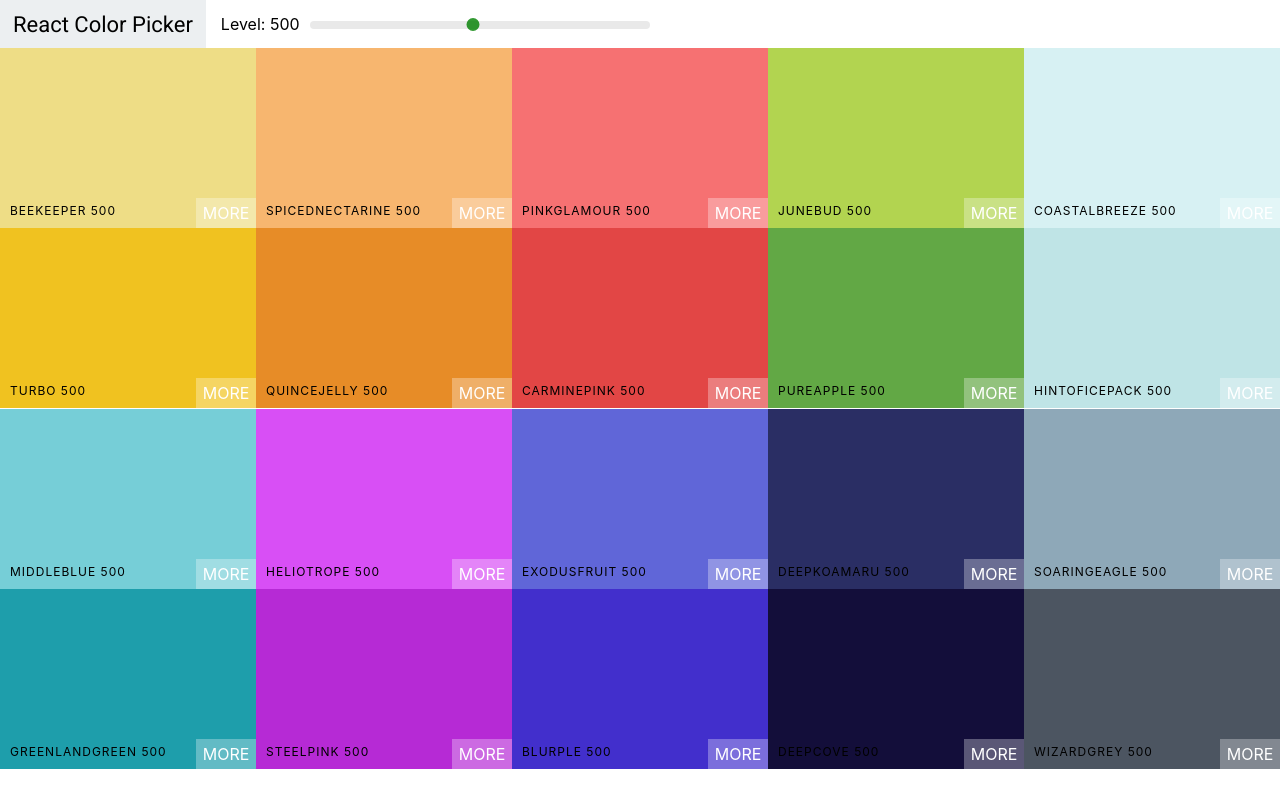
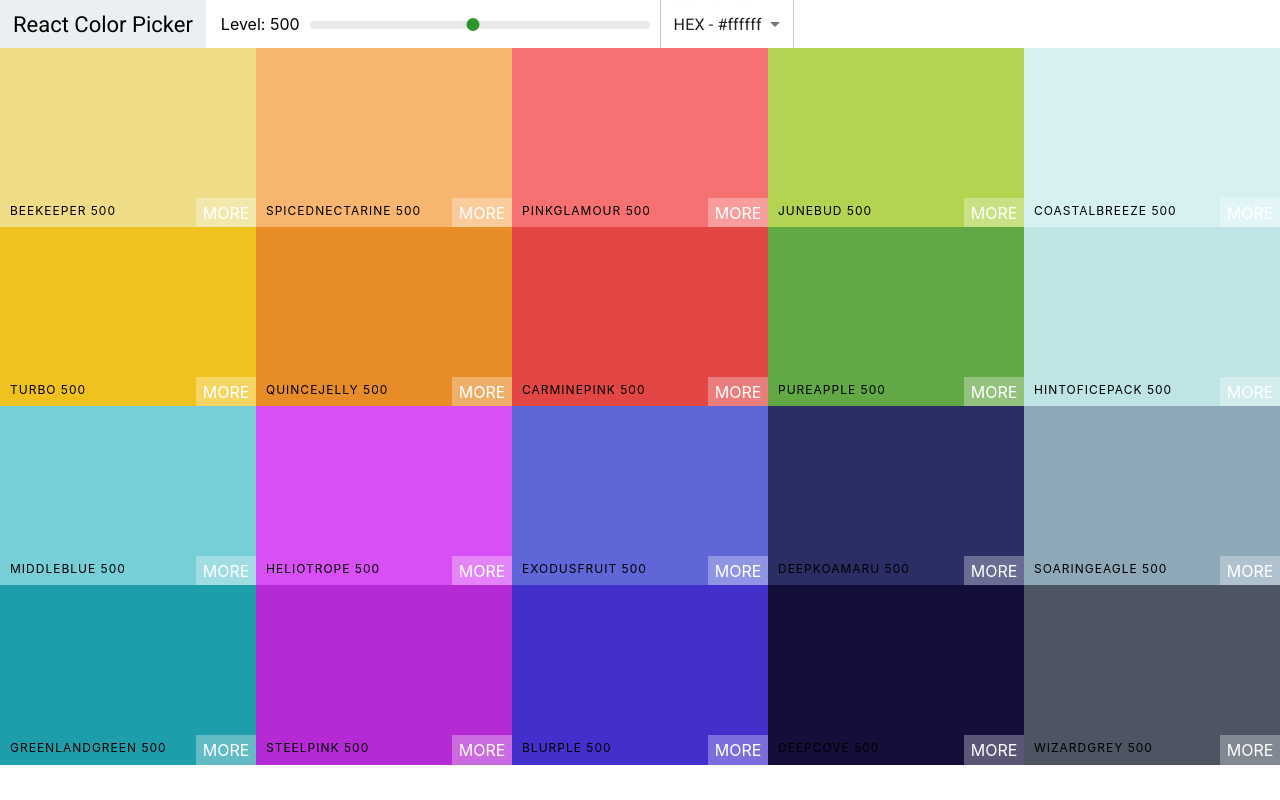
Before and after one commit to Cedric-Hurst/color-palette-project, a React (Create React App) app: page / in a window 1280 px wide. Built offline with nearby package versions, Linux system fonts and the light colour scheme.

Commit message:
Add Select And Material UI

```diff
--- a/package.json
+++ b/package.json
@@ -3,6 +3,9 @@
   "version": "0.1.0",
   "private": true,
   "dependencies": {
+    "@emotion/react": "^11.10.6",
+    "@emotion/styled": "^11.10.6",
+    "@mui/material": "^5.11.10",
     "@testing-library/jest-dom": "^5.16.5",
     "@testing-library/react": "^13.4.0",
     "@testing-library/user-event": "^13.5.0",
--- a/src/ColorBox.css
+++ b/src/ColorBox.css
@@ -5,7 +5,7 @@
 	margin: 0 auto;
 	position: relative;
 	cursor: pointer;
-	margin-bottom: -3.59px;
+	margin-bottom: -5px;
 }
 .box-content {
 	position: absolute;
--- a/src/Navbar.js
+++ b/src/Navbar.js
@@ -2,10 +2,25 @@ import React, { Component } from 'react'
 import Slider from 'rc-slider';
 import 'rc-slider/assets/index.css';
 import './Navbar.css'
+import Box from '@mui/material/Box';
+import InputLabel from '@mui/material/InputLabel';
+import MenuItem from '@mui/material/MenuItem';
+import FormControl from '@mui/material/FormControl';
+import Select from '@mui/material/Select';
 
 export default class Navbar extends Component {
+    constructor(props) {
+        super(props);
+        this.state = {colorFormat: 'hex'};
+        this.handleChange = this.handleChange.bind(this);
+    }
+    handleChange(evt) {
+        this.setState({ colorFormat: evt.target.value });
+        this.props.handleChange(evt.target.value);
+    }
     render() {
-        const {level, changeLevel} = this.props
+        const { level, changeLevel } = this.props
+        const { colorFormat } = this.state;
         return (
             <header className='Navbar'>
                 <div className="logo">
@@ -34,7 +49,25 @@ export default class Navbar extends Component {
                             }}
                         />
                         </div>
-                    </div>
+                </div>
+                <div className='select-container'>
+                    <Box sx={{ minWidth: 100 }}>
+                        <FormControl fullWidth>
+                            <InputLabel id="select">Color Format</InputLabel>
+                            <Select
+                                labelId="select"
+                                id="color-select"
+                                value={colorFormat}
+                                label="Color Format"
+                                onChange={this.handleChange}
+                            >
+                                <MenuItem value="hex">HEX - #ffffff</MenuItem>
+                                <MenuItem value="rgb">RGB - rgb(255, 255, 255)</MenuItem>
+                                <MenuItem value="rgba">RGBA - rgba(255, 255, 255, 1.0)</MenuItem>
+                            </Select>
+                        </FormControl>
+                    </Box>
+                </div>
             </header>
         )
     }
--- a/src/Palette.js
+++ b/src/Palette.js
@@ -7,21 +7,31 @@ export default class Palette extends Component {
     constructor(props) {
         super(props);
         this.state = {
-            level: 500
+            level: 500,
+            colorFormat: 'hex'
         }
         this.changeLevel = this.changeLevel.bind(this);
+        this.changeFormat = this.changeFormat.bind(this);
     }
     changeLevel(level) {
         this.setState({ level });
     }
+    changeFormat(val) {
+        this.setState({colorFormat: val});
+
+    }
     render() {
-        const { level } = this.state;
+        const { level, colorFormat } = this.state;
         const { colors } = this.props.palette;
         const colorBoxes = colors[level].map(color =>
-            <ColorBox color={color.hex} name={color.name} />)
+            <ColorBox color={color[colorFormat]} name={color.name} />)
         return (
             <div className='Palette'>
-                <Navbar level={level} changeLevel={this.changeLevel} />
+                <Navbar
+                    level={level}
+                    changeLevel={this.changeLevel}
+                    handleChange={this.changeFormat}
+                />
                 <div className='Palette-colors'>
                     {colorBoxes}
                 </div>
```
Also changed, not shown: 1 other file (tests, documents, lock files or other folders).
